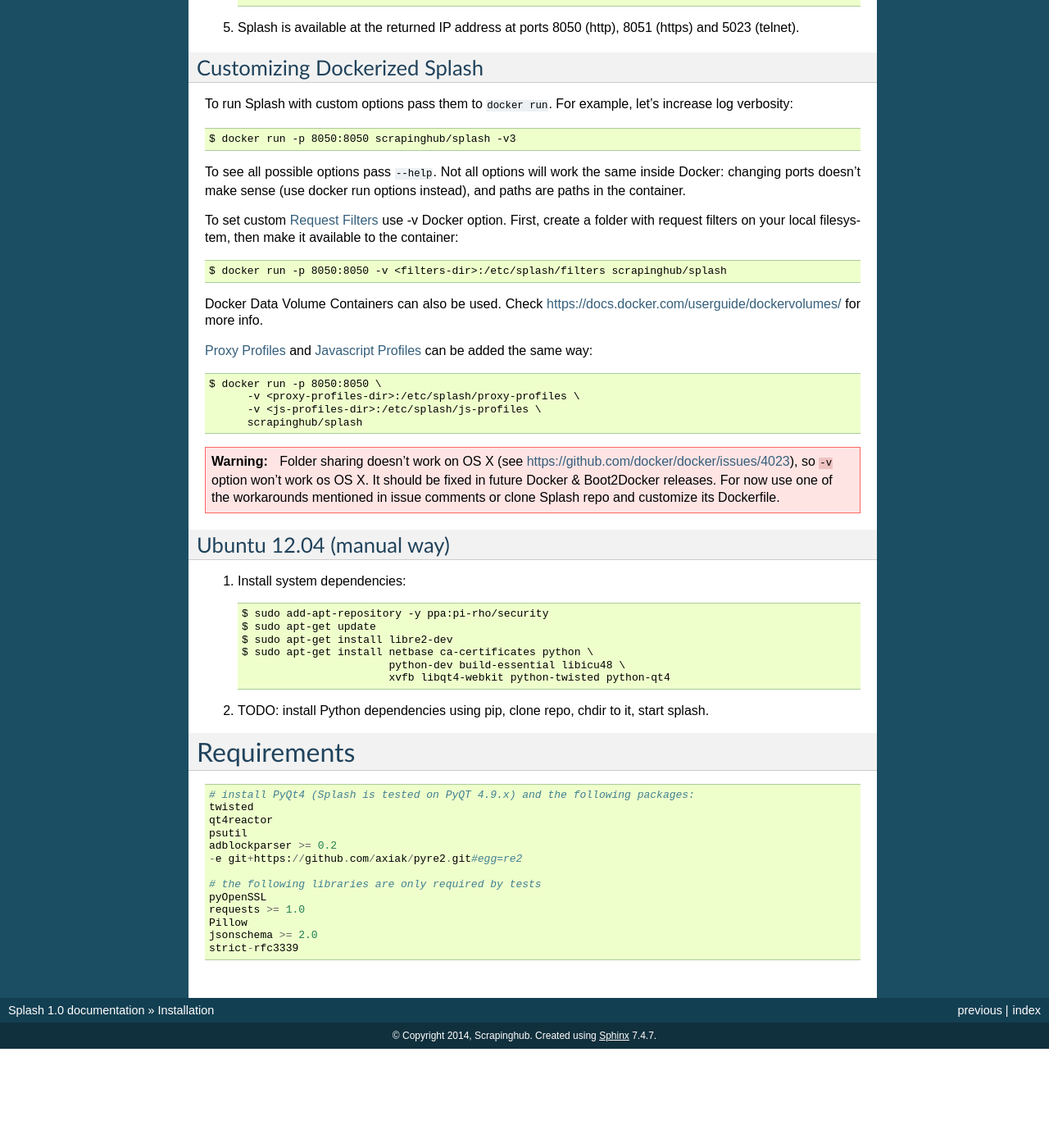
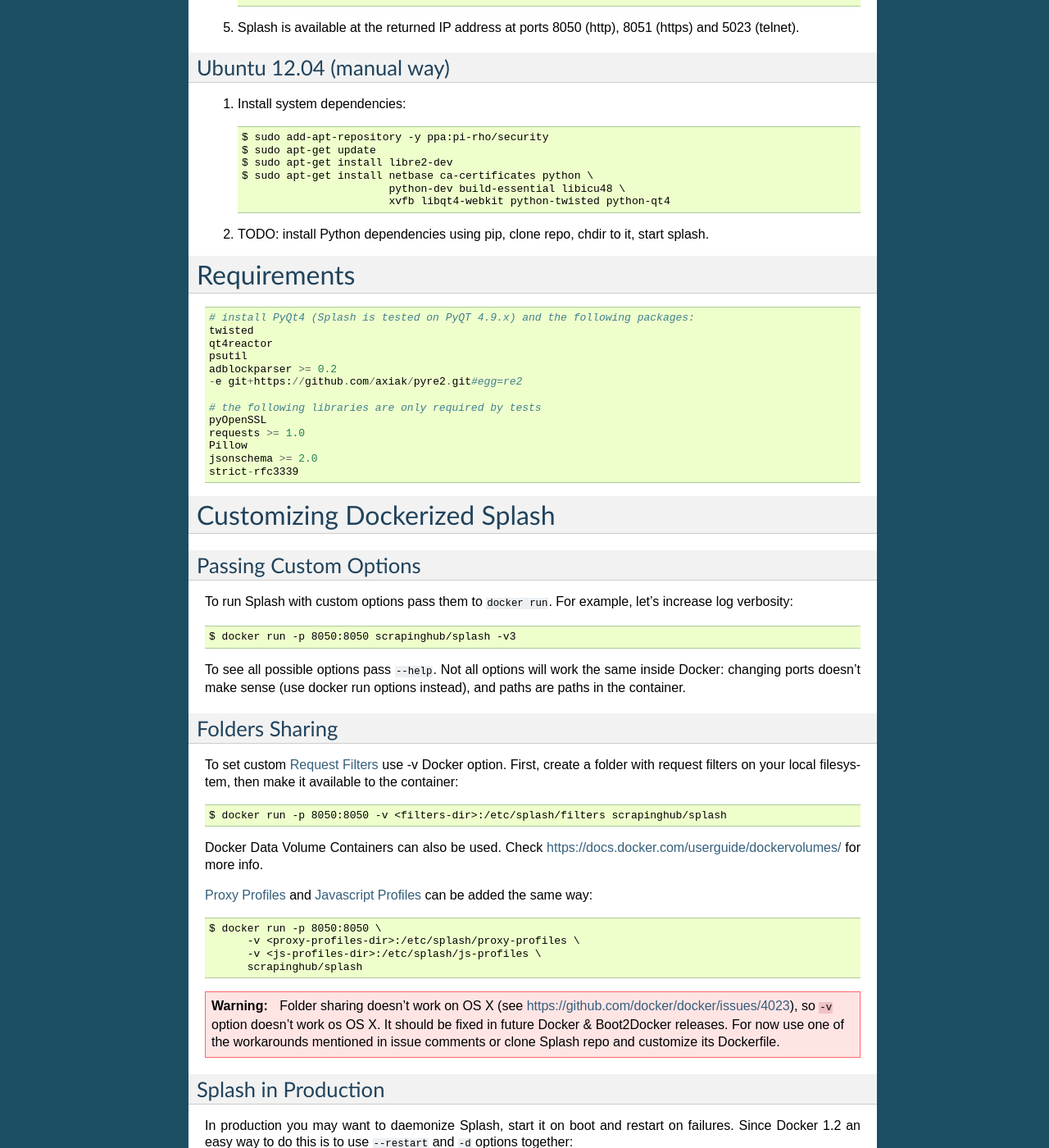
Before and after one commit to scrapinghub/splash, a Sphinx documentation site: the page built from docs/install.rst, in a window 1280 px wide and 1400 px high, scrolled down 726 px. Shown: the whole window at 82% size. Built offline with Sphinx 7.4.7, drawn with Linux system fonts in a browser that asks for light colours; before the commit the page ends 2005 px from its top, so only the background shows below that; some of the changed text lies outside the part shown.

Commit message:
more docs for Splash+Docker

```diff
--- a/docs/install.rst
+++ b/docs/install.rst
@@ -41,10 +41,33 @@
 .. _Boot2Docker: http://boot2docker.io/
 
 
+Ubuntu 12.04 (manual way)
+-------------------------
+
+1. Install system dependencies::
+
+       $ sudo add-apt-repository -y ppa:pi-rho/security
+       $ sudo apt-get update
+       $ sudo apt-get install libre2-dev
+       $ sudo apt-get install netbase ca-certificates python \
+                              python-dev build-essential libicu48 \
+                              xvfb libqt4-webkit python-twisted python-qt4
+
+2. TODO: install Python dependencies using pip, clone repo, chdir to it,
+   start splash.
+
+Requirements
+============
+
+.. literalinclude:: ../requirements.txt
+
 .. _splash and docker:
 
 Customizing Dockerized Splash
------------------------------
+=============================
+
+Passing Custom Options
+----------------------
 
 To run Splash with custom options pass them to ``docker run``.
 For example, let's increase log verbosity::
@@ -54,6 +77,9 @@
 To see all possible options pass ``--help``. Not all options will work the
 same inside Docker: changing ports doesn't make sense (use docker run options
 instead), and paths are paths in the container.
+
+Folders Sharing
+---------------
 
 To set custom :ref:`request filters` use -v Docker option. First, create
 a folder with request filters on your local filesystem, then make it available
@@ -75,27 +101,18 @@
 
     Folder sharing doesn't work on OS X
     (see https://github.com/docker/docker/issues/4023), so ``-v`` option
-    won't work os OS X. It should be fixed in future Docker & Boot2Docker
+    doesn't work os OS X. It should be fixed in future Docker & Boot2Docker
     releases. For now use one of the workarounds mentioned in issue comments
     or clone Splash repo and customize its Dockerfile.
 
+Splash in Production
+--------------------
 
-Ubuntu 12.04 (manual way)
--------------------------
+In production you may want to daemonize Splash, start it on boot and restart
+on failures. Since Docker 1.2 an easy way to do this is to use ``--restart``
+and ``-d`` options together::
 
-1. Install system dependencies::
+    $ docker run -d -p 8050:8050 --restart=always scrapinghub/splash
 
-       $ sudo add-apt-repository -y ppa:pi-rho/security
-       $ sudo apt-get update
-       $ sudo apt-get install libre2-dev
-       $ sudo apt-get install netbase ca-certificates python \
-                              python-dev build-essential libicu48 \
-                              xvfb libqt4-webkit python-twisted python-qt4
-
-2. TODO: install Python dependencies using pip, clone repo, chdir to it,
-   start splash.
-
-Requirements
-============
-
-.. literalinclude:: ../requirements.txt
+Another way to do that is to use standard tools like upstart,
+systemd or supervisor.
```
